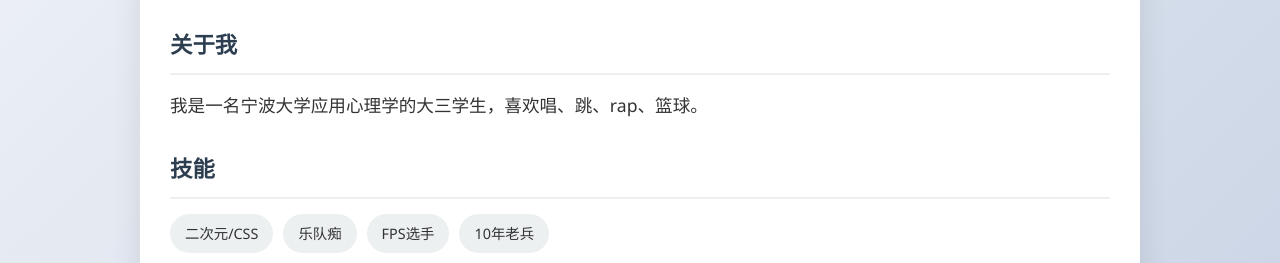
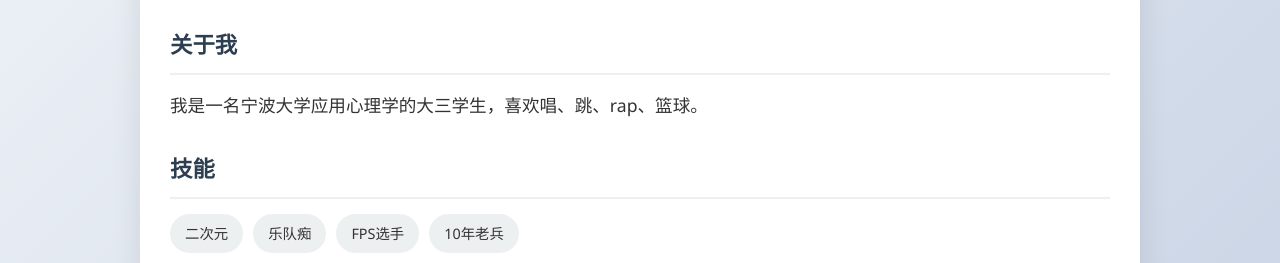
Before and after one commit to 1596671391-a11y/miaowei, a plain HTML site: page index.html in a window 1280 px wide. Shown: the part 537-800 px from the top of the page. Drawn offline with Linux system fonts and the light colour scheme.

Commit message:
Update index.html

```diff
--- a/index.html
+++ b/index.html
@@ -210,7 +210,7 @@
                 <div class="section">
                     <h3 class="section-title">技能</h3>
                     <div class="skills-container">
-                        <span class="skill">二次元/CSS</span>
+                        <span class="skill">二次元</span>
                         <span class="skill">乐队痴</span>
                         <span class="skill">FPS选手</span>
                         <span class="skill">10年老兵</span>
```
